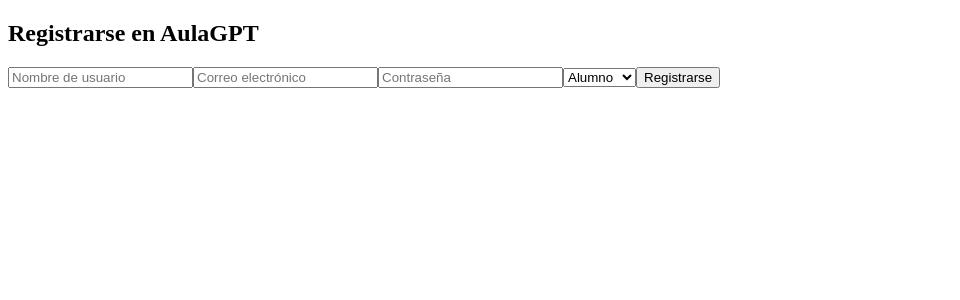
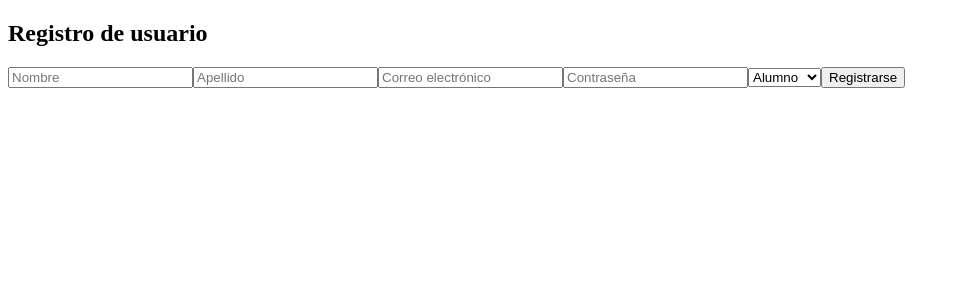
Before and after one commit to hugoagreda1902/AulaGPT, a React (Create React App) app in the folder aulagpt-frontend/: page /register in a window 1280 px wide. Shown: the top 300 px of the page, without its empty margins (0-960 px from the left). Built offline with nearby package versions, Linux system fonts and the light colour scheme.

Commit message:
Preparando backend para despliegue en Render

```diff
--- a/aulagpt-frontend/src/components/Register.jsx
+++ b/aulagpt-frontend/src/components/Register.jsx
@@ -1,84 +1,94 @@
 import React, { useState } from "react";
-import axios from "axios";
 
 function Register() {
-  const [form, setForm] = useState({ username: "", email: "", password: "", role: "student" });
+  const [formData, setFormData] = useState({
+    name: "",
+    surname: "",
+    email: "",
+    password: "",
+    role: "student", // valor por defecto
+  });
+
   const [error, setError] = useState("");
+  const [success, setSuccess] = useState(false);
 
+  // Maneja cambios en los inputs
   const handleChange = (e) => {
-    setForm({ ...form, [e.target.name]: e.target.value });
-    setError(""); // Borra errores al escribir
+    setFormData({
+      ...formData,
+      [e.target.name]: e.target.value,
+    });
   };
 
+  // Enviar el formulario
   const handleSubmit = async (e) => {
     e.preventDefault();
+    setError("");
+    setSuccess(false);
+
     try {
-      const res = await axios.post("https://tu-backend.com/api/register", form);
-      // Redirigir a página de gracias si se registra bien
-      window.location.href = "/thank-you";
-    } catch (err) {
-      if (err.response && err.response.status === 409) {
-        // 409 Conflict: email ya usado
-        setError("Este email ya está registrado.");
+      const res = await fetch("http://tu-backend/api/users/register/", {
+        method: "POST",
+        headers: { "Content-Type": "application/json" },
+        body: JSON.stringify(formData),
+      });
+
+      if (res.ok) {
+        setSuccess(true);
+        setFormData({ name: "", surname: "", email: "", password: "", role: "student" });
       } else {
-        setError("Hubo un error al registrar.");
+        const data = await res.json();
+        setError(data.email || "Error en el registro");
       }
+    } catch (error) {
+      setError("Error de conexión al servidor");
     }
   };
 
   return (
-    <div className="min-h-screen flex items-center justify-center bg-gray-100 p-6">
-      <form onSubmit={handleSubmit} className="bg-white p-8 rounded shadow-md w-full max-w-md">
-        <h2 className="text-2xl mb-6 font-bold">Registrarse en AulaGPT</h2>
-
-        {error && <p className="text-red-600 mb-4">{error}</p>}
-
+    <div className="register-container">
+      <h2>Registro de usuario</h2>
+      {success && <p style={{ color: "green" }}>Usuario registrado con éxito!</p>}
+      {error && <p style={{ color: "red" }}>{error}</p>}
+      <form onSubmit={handleSubmit}>
         <input
           type="text"
-          name="username"
-          placeholder="Nombre de usuario"
-          value={form.username}
+          name="name"
+          placeholder="Nombre"
+          value={formData.name}
           onChange={handleChange}
-          className="w-full mb-4 p-2 border rounded"
           required
         />
-
+        <input
+          type="text"
+          name="surname"
+          placeholder="Apellido"
+          value={formData.surname}
+          onChange={handleChange}
+          required
+        />
         <input
           type="email"
           name="email"
           placeholder="Correo electrónico"
-          value={form.email}
+          value={formData.email}
           onChange={handleChange}
-          className="w-full mb-4 p-2 border rounded"
           required
         />
-
         <input
           type="password"
           name="password"
           placeholder="Contraseña"
-          value={form.password}
+          value={formData.password}
           onChange={handleChange}
-          className="w-full mb-4 p-2 border rounded"
           required
+          minLength={6}
         />
-
-        <select
-          name="role"
-          value={form.role}
-          onChange={handleChange}
-          className="w-full mb-6 p-2 border rounded"
-        >
+        <select name="role" value={formData.role} onChange={handleChange} required>
           <option value="student">Alumno</option>
           <option value="teacher">Profesor</option>
         </select>
-
-        <button
-          type="submit"
-          className="w-full bg-blue-600 hover:bg-blue-700 text-white p-2 rounded"
-        >
-          Registrarse
-        </button>
+        <button type="submit">Registrarse</button>
       </form>
     </div>
   );
```
Also changed, not shown: 1 other file (tests, documents, lock files or other folders).
